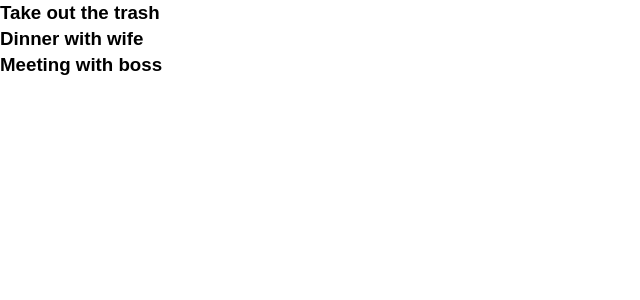
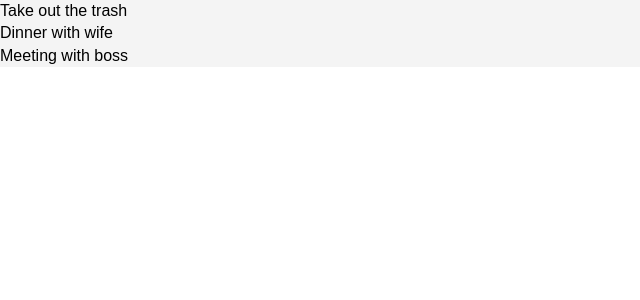
Before and after one commit to corlou/react-to-do-list-first-tutorial, a React (Create React App) app: page / in a window 1280 px wide. Shown: the top 300 px of the page, without its empty margins (0-640 px from the left). Built offline with nearby package versions, Linux system fonts and the light colour scheme.

Commit message:
added a bg colour

```diff
--- a/src/components/Todoitem.js
+++ b/src/components/Todoitem.js
@@ -0,0 +1,20 @@
+import React, { Component } from 'react'
+import PropTypes from 'prop-types';
+
+export class Todoitem extends Component {
+  render() {
+    return (
+      //In-line styling needs double curly braces and camel case, no hyphens
+      <div style={{backgroundColor:'#f4f4f4'}}>
+        <p>{ this.props.todo.title}</p>
+      </div>
+    )
+  }
+}
+
+//PropTypes
+Todoitem.propTypes = {
+  todo: PropTypes.object.isRequired
+}
+
+export default Todoitem
--- a/src/components/Todos.js
+++ b/src/components/Todos.js
@@ -1,11 +1,19 @@
 import React, { Component } from 'react';
-
+import Todoitem from './Todoitem';
+import PropTypes from 'prop-types';
 
 class Todos extends Component {
   render() {
     return this.props.todos.map((todo) => (
-      <h3>{ todo.title }</h3>
+      <Todoitem key={todo.id} todo={todo} />
     ));
   }
 }
+
+//PropTypes
+Todos.propTypes = {
+  todos: PropTypes.array.isRequired
+}
+
+
 export default Todos;
```
